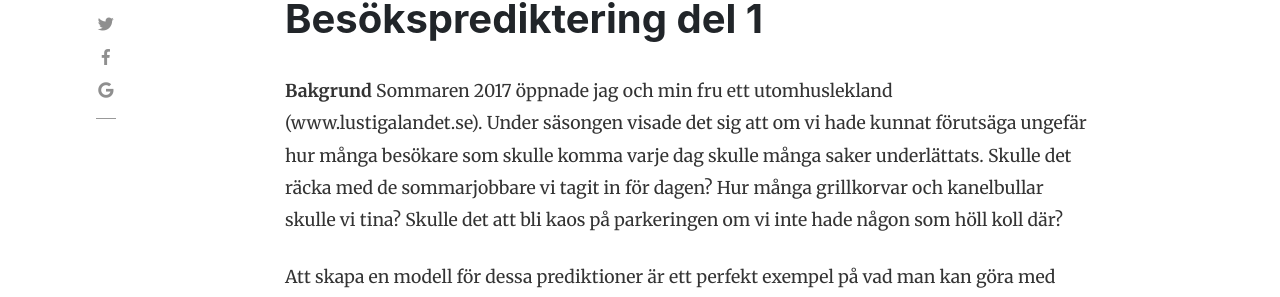
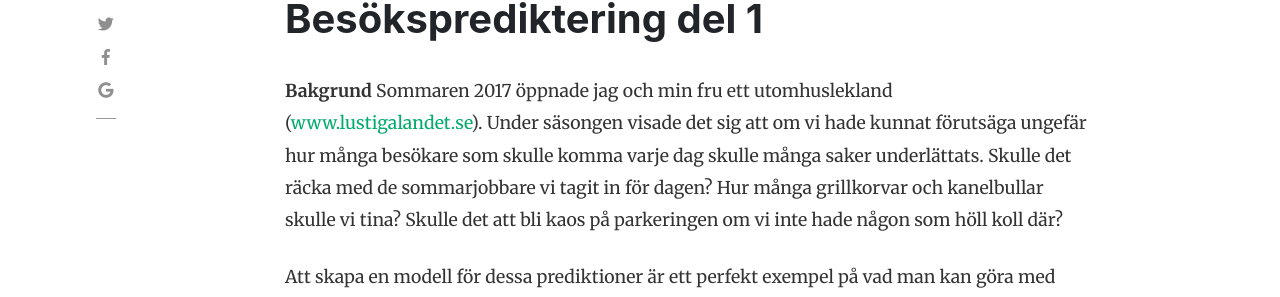
Before and after one commit to praktisk-ai/siteleaf-web, a Jekyll site: the page built from _posts/2019-01-04-besoksprediktering-del-1.markdown, in a window 1280 px wide and 900 px high. Shown: the part 188-485 px from the top of the window. Built offline with Jekyll 4.4.1, drawn with Linux system fonts in a browser that asks for light colours; nearby versions of some CDN libraries; comment, search, counter and statistics services are not loaded; part of the change alters nothing that is shown.

```diff
--- a/_posts/2019-01-04-besoksprediktering-del-1.markdown
+++ b/_posts/2019-01-04-besoksprediktering-del-1.markdown
@@ -4,7 +4,7 @@ date: 2019-01-04 14:59:00 Z
 ---
 
 **Bakgrund**
-Sommaren 2017 öppnade jag och min fru ett utomhuslekland (www.lustigalandet.se). Under säsongen visade det sig att om vi hade kunnat förutsäga ungefär hur många besökare som skulle komma varje dag skulle många saker underlättats. Skulle det räcka med de sommarjobbare vi tagit in för dagen? Hur många grillkorvar och kanelbullar skulle vi tina? Skulle det att bli kaos på parkeringen om vi inte hade någon som höll koll där?
+Sommaren 2017 öppnade jag och min fru ett utomhuslekland ([www.lustigalandet.se](http://www.lustigalandet.se)). Under säsongen visade det sig att om vi hade kunnat förutsäga ungefär hur många besökare som skulle komma varje dag skulle många saker underlättats. Skulle det räcka med de sommarjobbare vi tagit in för dagen? Hur många grillkorvar och kanelbullar skulle vi tina? Skulle det att bli kaos på parkeringen om vi inte hade någon som höll koll där?
 
 Att skapa en modell för dessa prediktioner är ett perfekt exempel på vad man kan göra med maskininlärning: man har någon slags mätvärden, tex webbplatsbesök, som man tror kan förutspå något annat, tex fysiska besökare på ett lekland. Sagt och gjort - jag drog igång projektet!
 
```
